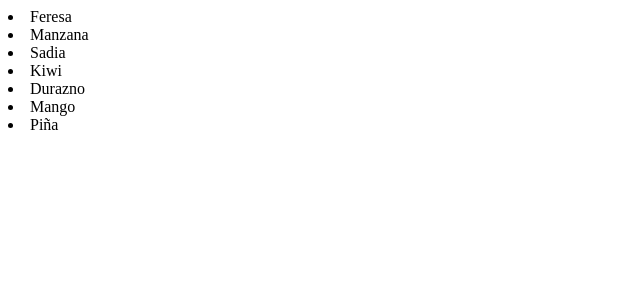
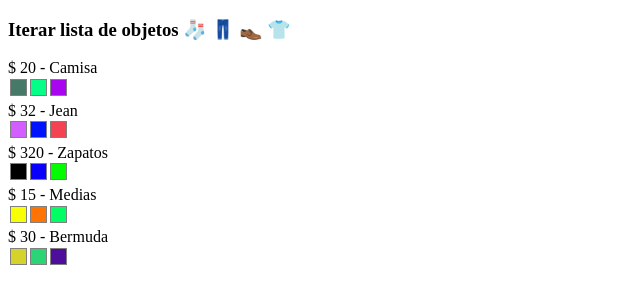
Before and after one commit to carlosmorera/CursoReact2020, a React (Create React App) app: page / in a window 1280 px wide. Shown: the top 304 px of the page, without its empty margins (0-640 px from the left). Built offline with nearby package versions, Linux system fonts and the light colour scheme.

Commit message:
Se hace ejercicio donde se itera una lista anidada

```diff
--- a/src/App.js
+++ b/src/App.js
@@ -1,24 +1,73 @@
 import React, {Component} from "react";
 
-const frutas = [
-    'Feresa',
-    'Manzana',
-    'Sadia',
-    'Kiwi',
-    'Durazno',
-    'Mango',
-    'Piña'
-]
+class App extends Component {
 
-class App extends Component {
+    state = {
+        products: [
+            {
+                id: 1,
+                name: 'Camisa',
+                colors: ['#467967', '#05fd88', '#a706ee'],
+                price: 20
+            },
+            {
+                id: 2,
+                name: 'Jean',
+                colors: ['#D35EFF', '#0013FF', '#F34353'],
+                price: 32
+            },
+            {
+                id: 3,
+                name: 'Zapatos',
+                colors: ['#000000', '#0800FC', '#04FC00'],
+                price: 320
+            },
+            {
+                id: 4,
+                name: 'Medias',
+                colors: ['#F7FF00', '#FF7400', '#00FF64'],
+                price: 15
+            },
+            {
+                id: 5,
+                name: 'Bermuda',
+                colors: ['#D5D22B', '#2BD576', '#4F0D9B'],
+                price: 30
+            }
+        ]
+    }
+
     render() {
         return (
             <div>
-                <lu>
-                    {frutas.map((fruta) => {
-                        return (<li>{fruta}</li>)
+                <h3>Iterar lista de objetos 🧦 👖 👞 👕</h3>
+                <div>
+                    {this.state.products.map((product) => {
+                        return (
+                            <div>
+                                $ {product.price} - {product.name}
+                                <div>
+                                    {product.colors.map((color) => {
+                                    return (
+                                        <span
+                                            style={{
+                                                width: '15px',
+                                                height: '15px',
+                                                borderRaddius: '0.1em',
+                                                border: '1px solid gray',
+                                                display: 'inline-block',
+                                                margin: '0.1em',
+                                                background: color
+                                            }}
+                                        >
+                                        </span>
+                                    )
+                                })}
+                                </div>
+                            </div>
+                        )
                     })}
-                </lu>
+                </div>
             </div>
         )
     }
```
